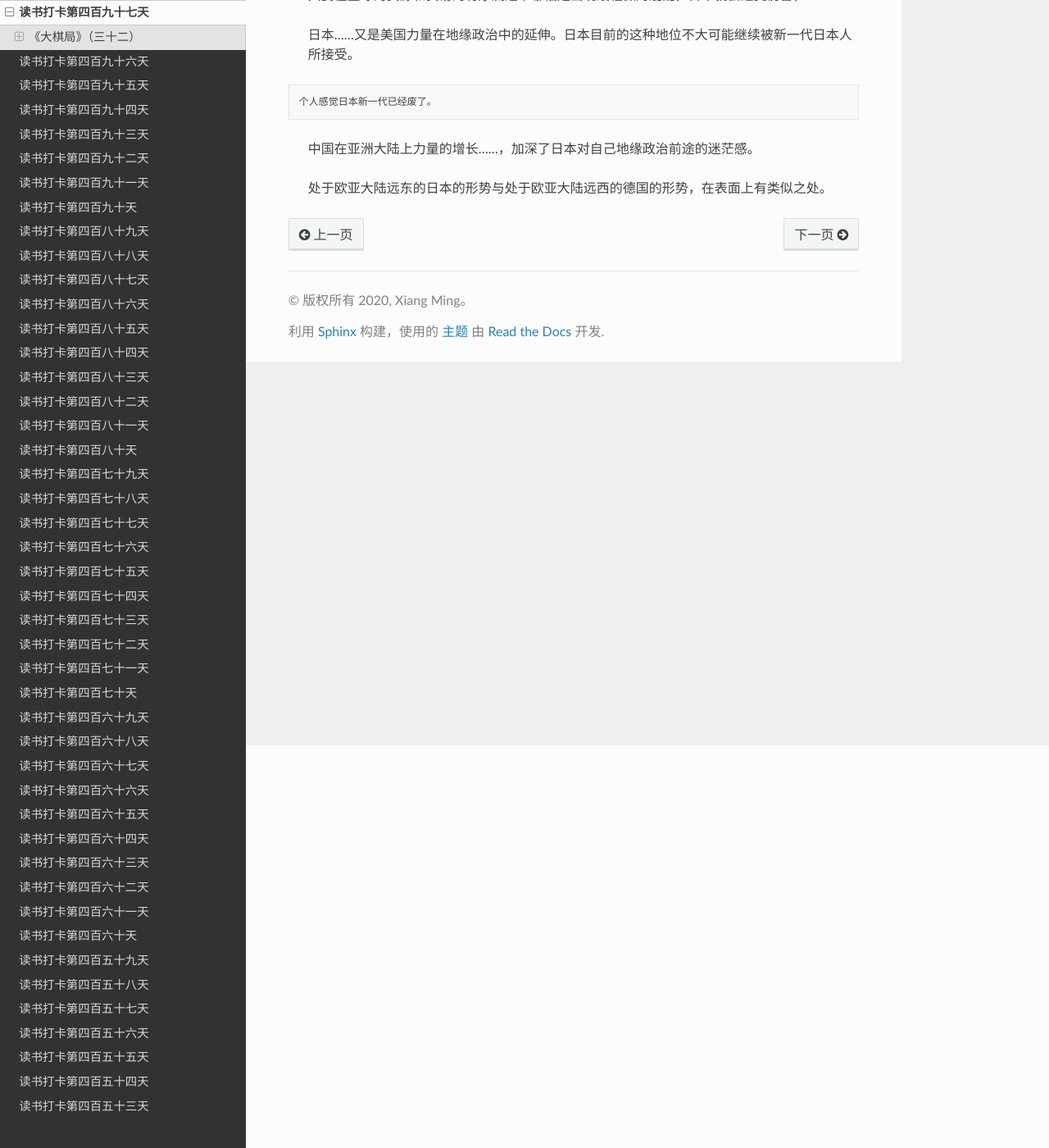
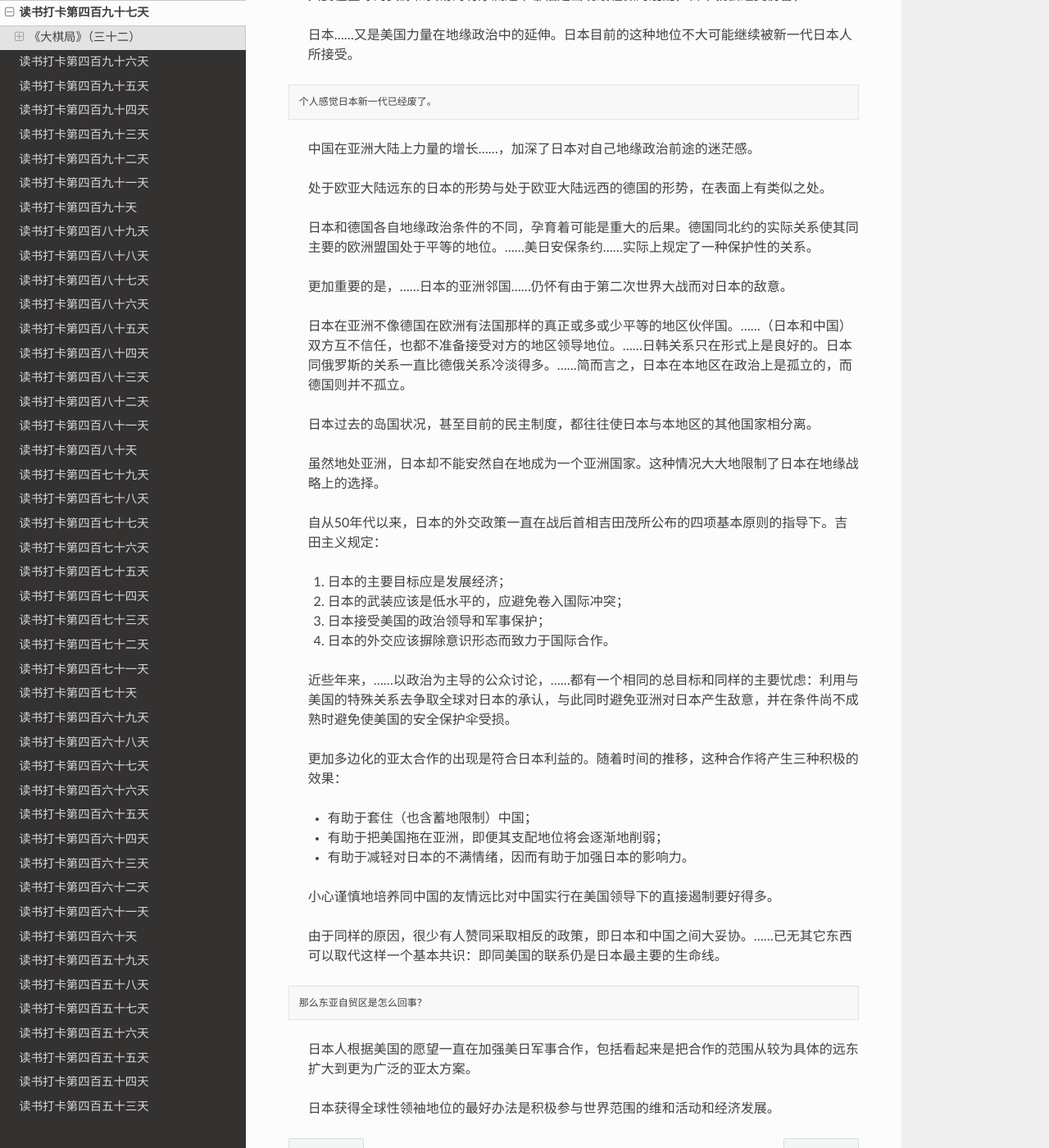
Before and after one commit to xiangming1975/reading, a Sphinx documentation site: the page built from source/2022-01-03.md, in a window 1280 px wide and 1400 px high, scrolled down 491 px. Shown: the whole window at 82% size. Built offline with Sphinx 7.4.7 and the Read the Docs theme 2.0.0, drawn with Linux system fonts in a browser that asks for light colours.

Commit message:
大棋局，2022-01-03

````diff
--- a/source/2022-01-03.md
+++ b/source/2022-01-03.md
@@ -18,3 +18,36 @@
 > 中国在亚洲大陆上力量的增长……，加深了日本对自己地缘政治前途的迷茫感。
 
 > 处于欧亚大陆远东的日本的形势与处于欧亚大陆远西的德国的形势，在表面上有类似之处。
+
+> 日本和德国各自地缘政治条件的不同，孕育着可能是重大的后果。德国同北约的实际关系使其同主要的欧洲盟国处于平等的地位。……美日安保条约……实际上规定了一种保护性的关系。
+
+> 更加重要的是，……日本的亚洲邻国……仍怀有由于第二次世界大战而对日本的敌意。
+
+> 日本在亚洲不像德国在欧洲有法国那样的真正或多或少平等的地区伙伴国。……（日本和中国）双方互不信任，也都不准备接受对方的地区领导地位。……日韩关系只在形式上是良好的。日本同俄罗斯的关系一直比德俄关系冷淡得多。……简而言之，日本在本地区在政治上是孤立的，而德国则并不孤立。
+
+> 日本过去的岛国状况，甚至目前的民主制度，都往往使日本与本地区的其他国家相分离。
+
+> 虽然地处亚洲，日本却不能安然自在地成为一个亚洲国家。这种情况大大地限制了日本在地缘战略上的选择。
+
+> 自从50年代以来，日本的外交政策一直在战后首相吉田茂所公布的四项基本原则的指导下。吉田主义规定：
+> 1. 日本的主要目标应是发展经济；
+> 2. 日本的武装应该是低水平的，应避免卷入国际冲突；
+> 3. 日本接受美国的政治领导和军事保护；
+> 4. 日本的外交应该摒除意识形态而致力于国际合作。
+
+> 近些年来，……以政治为主导的公众讨论，……都有一个相同的总目标和同样的主要忧虑：利用与美国的特殊关系去争取全球对日本的承认，与此同时避免亚洲对日本产生敌意，并在条件尚不成熟时避免使美国的安全保护伞受损。
+
+> 更加多边化的亚太合作的出现是符合日本利益的。随着时间的推移，这种合作将产生三种积极的效果：
+> * 有助于套住（也含蓄地限制）中国；
+> * 有助于把美国拖在亚洲，即便其支配地位将会逐渐地削弱；
+> * 有助于减轻对日本的不满情绪，因而有助于加强日本的影响力。
+
+> 小心谨慎地培养同中国的友情远比对中国实行在美国领导下的直接遏制要好得多。
+
+> 由于同样的原因，很少有人赞同采取相反的政策，即日本和中国之间大妥协。……已无其它东西可以取代这样一个基本共识：即同美国的联系仍是日本最主要的生命线。
+```
+那么东亚自贸区是怎么回事？
+```
+> 日本人根据美国的愿望一直在加强美日军事合作，包括看起来是把合作的范围从较为具体的远东扩大到更为广泛的亚太方案。
+
+> 日本获得全球性领袖地位的最好办法是积极参与世界范围的维和活动和经济发展。
````
Also changed, not shown: source/2022-01-04.md (added, +42 -0 lines), source/2022-01-05.md (added, +5 -0 lines).
